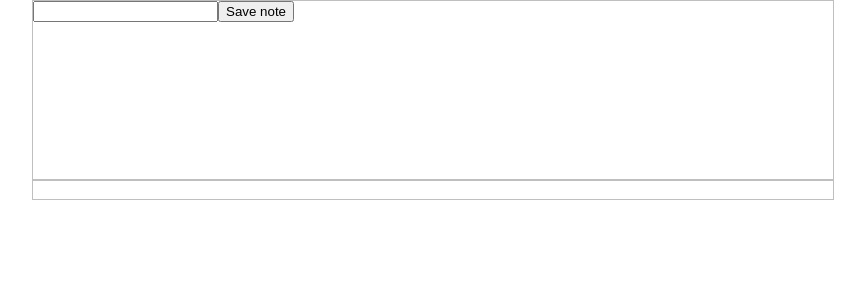
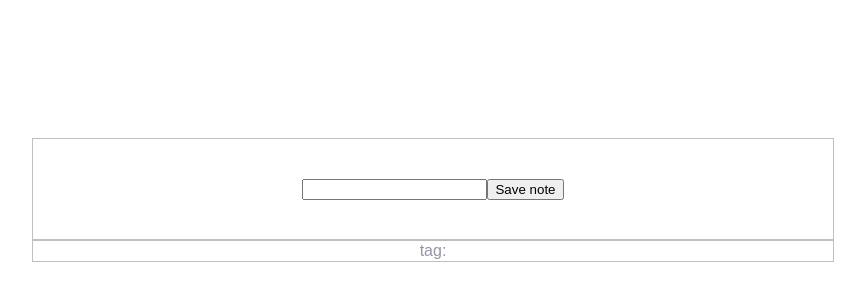
Before and after one commit to JMSBRN/text-editor-for-notes-with-tags, a React (Create React App) app: page / in a window 1280 px wide. Shown: the top 300 px of the page, without its empty margins (208-1073 px from the left). Built offline with nearby package versions, Linux system fonts and the light colour scheme.

Commit message:
fix: updated logic for tags render

```diff
--- a/package.json
+++ b/package.json
@@ -18,6 +18,8 @@
     "react-scripts": "5.0.1",
     "styled-components": "^6.0.4",
     "typescript": "^4.9.5",
+    "uuid": "^9.0.0",
+    "uuidv4": "^6.2.13",
     "web-vitals": "^2.1.4"
   },
   "scripts": {
--- a/src/components/note-editor/NoteEditor.tsx
+++ b/src/components/note-editor/NoteEditor.tsx
@@ -1,35 +1,39 @@
 import React, { useState } from 'react';
 import NoteEditorStyled from './NoteEditoreStyle.ts';
-import { useAppDispatch, useAppSelector } from '../../hooks/storeHooks.ts';
-import {
-  addNote,
-  selectNotes,
-  setTag,
-  setTags,
-} from '../../features/notes/notesSlice.ts';
+import { useAppDispatch } from '../../hooks/storeHooks.ts';
+import { addNote, setTextTag } from '../../features/notes/notesSlice.ts';
 import generateUniqueId, {
   checkValueWithRegex,
+  cutSymbolIfExist,
 } from '../../features/notes/utilsForNotes.ts';
+import { Regex } from '../../constants.ts';
 
 function NoteEditor() {
   const [content, setContent] = useState<string>('');
   const dispatch = useAppDispatch();
-  const { tag } = useAppSelector(selectNotes);
   const handleChange = (e: React.ChangeEvent<HTMLInputElement>) => {
     const { value } = e.target;
     setContent(value);
-    const isTag = checkValueWithRegex(value, /#(\w+)/g);
-    if (isTag) {
-      dispatch(setTag(value.slice(1)));
+    const cutContent = cutSymbolIfExist(content, '#');
+    const isTagMode = checkValueWithRegex(content, Regex.TAG);
+    if (isTagMode) {
+      dispatch(setTextTag(cutContent));
     }
   };
   const handleSveNote = () => {
     if (content) {
       const uniqId = generateUniqueId();
-      dispatch(addNote({ id: uniqId, content, isEdit: false }));
+      const cutContent = cutSymbolIfExist(content, '#');
+      const isTagMode = checkValueWithRegex(content, Regex.TAG);
+      dispatch(
+        addNote({
+          id: uniqId,
+          content: cutContent,
+          isEdit: false,
+          tag: { id: uniqId, text: isTagMode ? cutContent : '' },
+        })
+      );
       setContent('');
-      dispatch(setTags(tag));
-      dispatch(setTag(''));
     }
   };
   return (
--- a/src/components/note-editor/NoteEditoreStyle.ts
+++ b/src/components/note-editor/NoteEditoreStyle.ts
@@ -3,7 +3,10 @@ import { styled } from 'styled-components';
 const NoteEditorStyled = styled.div`
   margin: 0 auto;
   width: 100%;
-  height: 200px;
+  height: 100px;
+  display: flex;
+  align-items: center;
+  justify-content: center;
   border: 1px solid #8888;
 `;
 
--- a/src/components/note-list/NoteList.tsx
+++ b/src/components/note-list/NoteList.tsx
@@ -38,6 +38,8 @@ function NoteList() {
       {notes.map((el) => (
         <NoteStyled key={el.id}>
           <p>{el.id}</p>
+          <br />
+          <p>tag: {el.tag.text}</p>
           <p>{el.content}</p>
           {el.isEdit && (
             <input
@@ -47,7 +49,7 @@ function NoteList() {
             />
           )}
           <button type="button" onClick={() => handlEditNote(el)}>
-            Edit
+            {el.isEdit ? 'Save' : 'Edit'}
           </button>
           <button type="button" onClick={() => handleDeleteNote(el)}>
             Delete
--- a/src/components/tag-list/TagList.tsx
+++ b/src/components/tag-list/TagList.tsx
@@ -4,12 +4,12 @@ import { useAppSelector } from '../../hooks/storeHooks.ts';
 import { selectNotes } from '../../features/notes/notesSlice.ts';
 
 function TagList() {
-  const { tag, tags } = useAppSelector(selectNotes);
+  const { notes, tag } = useAppSelector(selectNotes);
   return (
     <TagListStyled>
-      {tag}
-      {tags.map((el) => (
-        <div>{el}</div>
+      <div className="">tag: {tag.text}</div>
+      {notes.map((el) => (
+        <div key={el.content + el.id}>{el.tag.text}</div>
       ))}
     </TagListStyled>
   );
--- a/src/constants.ts
+++ b/src/constants.ts
@@ -7,3 +7,7 @@ export const Colors = {
 export const Fonts = {
   FAMILY: 'Arial, sans-serif',
 };
+
+export const Regex = {
+  TAG: /^(?!.*##.*)(?!.*#w#.*)(?!.*##w##.*)(?!.*#(w+)#.*)#.*$/g,
+};
--- a/src/features/notes/interfaces.ts
+++ b/src/features/notes/interfaces.ts
@@ -1,5 +1,11 @@
+export interface NoteTag {
+  id: string;
+  text: string;
+}
+
 export interface Note {
   id: string;
   content: string;
   isEdit: boolean;
+  tag: NoteTag;
 }
--- a/src/features/notes/notesSlice.ts
+++ b/src/features/notes/notesSlice.ts
@@ -1,28 +1,22 @@
 import { PayloadAction, createSlice } from '@reduxjs/toolkit';
-import { Note } from './interfaces.ts';
+import { Note, NoteTag } from './interfaces.ts';
 import { RootState } from '../../store/store.ts';
 
 interface InitialNotesState {
   notes: Note[];
-  tags: string[];
-  tag: string;
+  tag: NoteTag;
 }
 const initialState: InitialNotesState = {
   notes: [],
-  tags: [],
-  tag: '',
+  tag: { id: '', text: '' },
 };
 const notesSlice = createSlice({
   name: 'notes',
   initialState,
   reducers: {
-    setTag: (state, action: PayloadAction<string>) => {
+    setTextTag: (state, action: PayloadAction<string>) => {
       const s = state;
-      s.tag = action.payload;
-    },
-    setTags: (state, action: PayloadAction<string>) => {
-      const s = state;
-      s.tags = [...s.tags, action.payload];
+      s.tag.text = action.payload;
     },
     addNote: (state, action: PayloadAction<Note>) => {
       state.notes.push(action.payload);
@@ -48,7 +42,7 @@ const notesSlice = createSlice({
   },
 });
 
-export const { setTag, setTags, setisEditMode, addNote, editNote, deleteNote } =
+export const { setTextTag, setisEditMode, addNote, editNote, deleteNote } =
   notesSlice.actions;
 export const selectNotes = (state: RootState) => state.notes;
 export default notesSlice.reducer;
--- a/src/features/notes/utilsForNotes.ts
+++ b/src/features/notes/utilsForNotes.ts
@@ -1,5 +1,7 @@
+import { v4 as uuid } from 'uuid';
+
 const generateUniqueId = () => {
-  return new Date().getTime().toString();
+  return uuid();
 };
 
 export default generateUniqueId;
@@ -8,3 +10,8 @@ export const checkValueWithRegex = (value: string, pattern: RegExp) => {
   const regex = new RegExp(pattern);
   return regex.test(value);
 };
+
+export const cutSymbolIfExist = (value: string, symbol: string) => {
+  const regex = new RegExp(symbol, 'g');
+  return value.replace(regex, '');
+};
--- a/src/styles/AppStyle.ts
+++ b/src/styles/AppStyle.ts
@@ -4,7 +4,7 @@ const AppStyle = styled.div`
   margin: 0 auto;
   width: 100%;
   max-width: 800px;
-  height: 100vh;
+  height: 1000px;
   display: flex;
   flex-direction: column;
   align-items: center;
```
Also changed, not shown: public/manifest.json, 1 other file (tests, documents, lock files or other folders).
